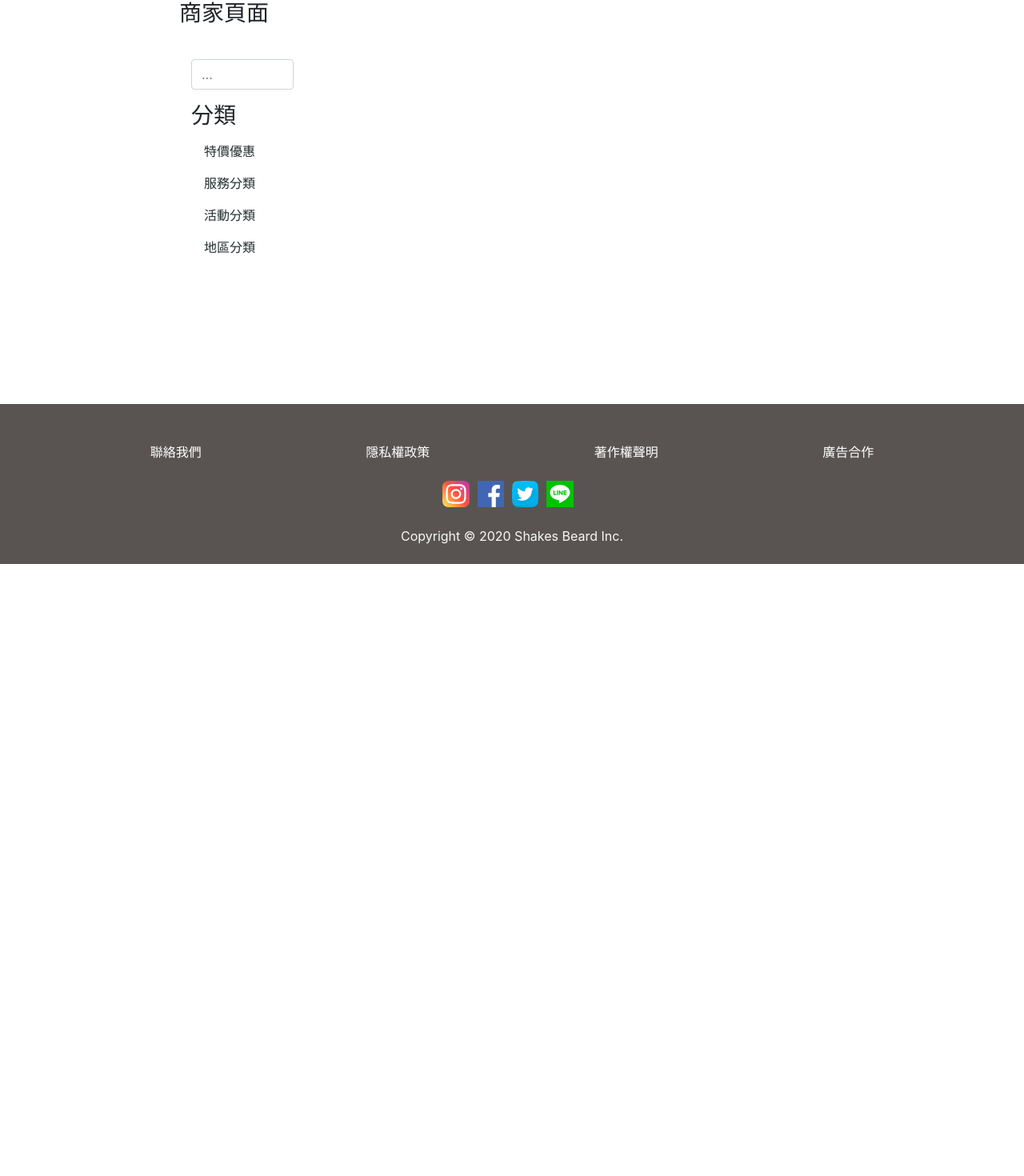
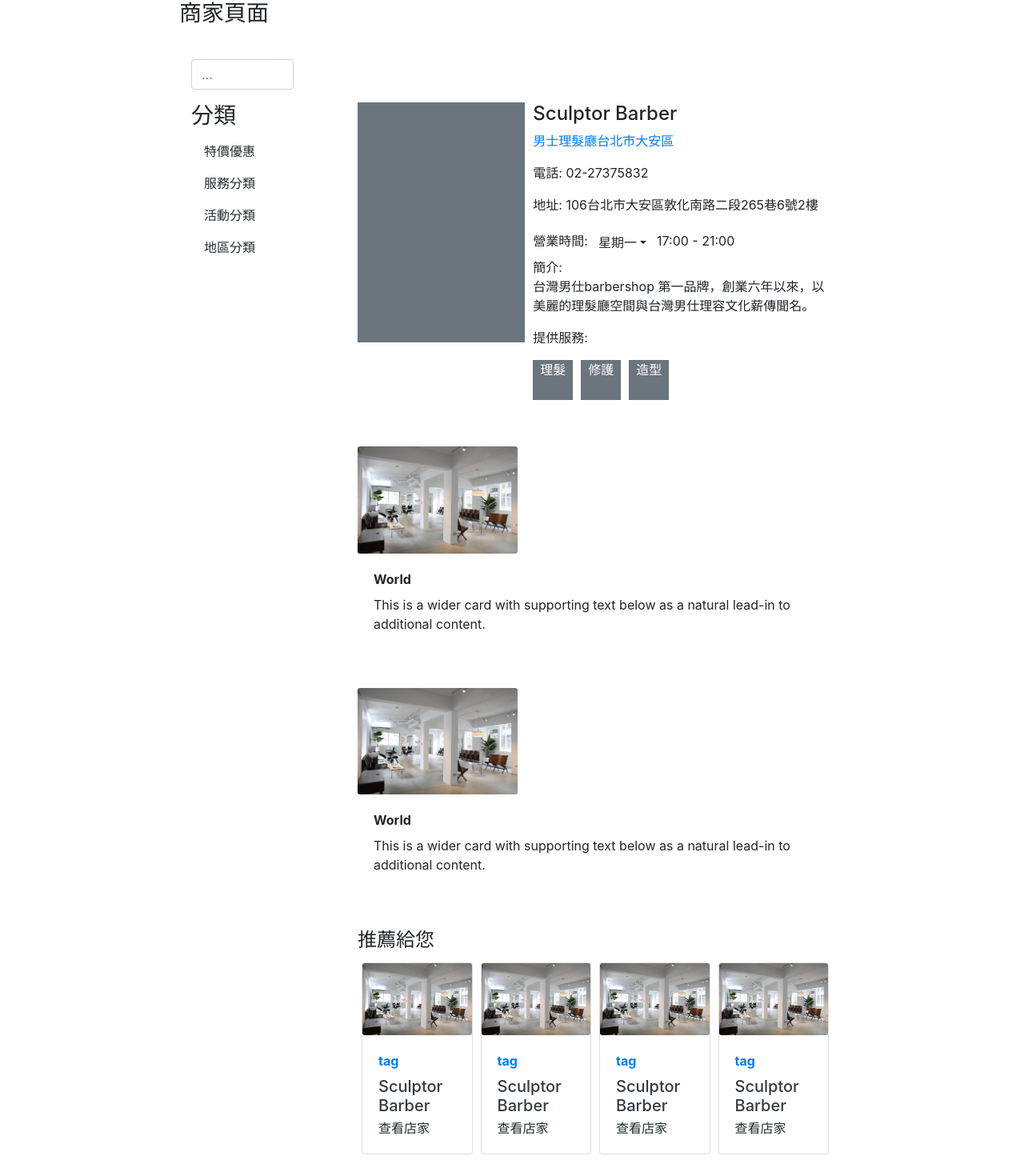
Before and after one commit to Kos8943/shakes-beard, a React (Create React App) app: page /shopdetail in a window 1280 px wide. Shown: the part 140-1610 px from the top of the page at 80% size. Before the commit the page ends 845 px from the top, so only its background shows below. Built offline with nearby package versions, Linux system fonts and the light colour scheme.

Commit message:
add components into ShopDetail

```diff
--- /dev/null
+++ b/src/chen/components/Description.js
@@ -0,0 +1,19 @@
+import React from 'react'
+import '../../styles/custom.scss'
+
+function Description(props) {
+  console.log('Services', props)
+  return (
+    <>
+          <div className="card-img-left testImg mt-5">
+            <img src={require('../components/card01.jpg')} className="card-img" alt="..." />
+          </div>
+           <div className="card-body d-flex flex-column align-items-start">
+            <strong className="d-inline-block mb-2">World</strong>
+            <p className="card-text mb-auto">This is a wider card with supporting text below as a natural lead-in to additional content.</p>
+          </div>
+    </>
+  )
+}
+
+export default Description
--- /dev/null
+++ b/src/chen/components/InfoSection.js
@@ -0,0 +1,58 @@
+import React from 'react'
+import { Dropdown } from 'react-bootstrap'
+import '../../styles/custom.scss'
+import { Link } from 'react-router-dom'
+
+function InfoSection(props) {
+  console.log('InfoSection', props)
+  return (
+    <>
+      <div className="test1"></div>
+        {/* <div className="test2"></div>
+        <div className="test2"></div>
+        <div className="test2"></div> */}
+        {/* card-body、card-title、card-text、card-link */}
+         <div className="info">
+            <h4 className="">Sculptor Barber</h4>
+            <Link to="#">
+              男士理髮廳
+            </Link>
+             <Link to="#">
+              台北市大安區
+            </Link>
+            <p className="mt-3">電話:  02-27375832</p>
+            <p>地址:  106台北市大安區敦化南路二段265巷6號2樓</p>
+            <Dropdown>
+            營業時間:
+             <Dropdown.Toggle id="dropdown-basic" className="day" variant="">星期一
+                  </Dropdown.Toggle>
+
+                  <Dropdown.Menu>
+                   <Dropdown.Item>星期二</Dropdown.Item>
+                   <Dropdown.Item>星期三</Dropdown.Item>
+                   <Dropdown.Item>星期四</Dropdown.Item>
+                   <Dropdown.Item>星期五</Dropdown.Item>
+                   <Dropdown.Item>星期六</Dropdown.Item>
+                   <Dropdown.Item>星期日</Dropdown.Item>
+                 </Dropdown.Menu>
+                 17:00 - 21:00
+                 </Dropdown>
+            <p>簡介:<br/>台灣男仕barbershop 第一品牌，創業六年以來，以美麗的理髮廳空間與台灣男仕理容文化薪傳聞名。</p>
+            <p>提供服務:</p>
+            <div className="d-flex">
+              <div className="test3">
+                理髮
+              </div>
+              <div className="test3">
+                修護
+              </div>
+              <div className="test3">
+                造型
+              </div>
+            </div>
+          </div>
+    </>
+  )
+}
+
+export default InfoSection
--- /dev/null
+++ b/src/chen/components/Recommend.js
@@ -0,0 +1,71 @@
+import React from 'react'
+import '../../styles/custom.scss'
+
+function Recommend(props) {
+  console.log('Recommend', props)
+  return (
+    <>
+          <h4 className="mt-5">推薦給您</h4>
+          <div className="d-flex mb-5">
+              <div class="card recommend">
+                <div className="card-img">
+                  <img src={require('../components/card01.jpg')} className="card-img" alt="..." />
+                </div>
+                <div class="card-body d-flex flex-column align-items-start">
+                  <strong class="d-inline-block mb-2 text-primary">tag</strong>
+                  <h5 class="mb-1">
+                    <a class="text-dark" href="#">Sculptor Barber</a>
+                  </h5>
+                  {/* <div class="mb-1 text-muted">Nov 12</div> */}
+                  {/* <p class="card-text mb-auto">This is a wider card with supporting text below as a natural lead-in to additional content.</p> */}
+                  <a href="#">查看店家</a>
+                </div>
+              </div>
+              <div class="card recommend">
+                <div className="card-img">
+                  <img src={require('../components/card01.jpg')} className="card-img" alt="..." />
+                </div>
+                <div class="card-body d-flex flex-column align-items-start">
+                  <strong class="d-inline-block mb-2 text-primary">tag</strong>
+                  <h5 class="mb-1">
+                    <a class="text-dark" href="#">Sculptor Barber</a>
+                  </h5>
+                  {/* <div class="mb-1 text-muted">Nov 12</div> */}
+                  {/* <p class="card-text mb-auto">This is a wider card with supporting text below as a natural lead-in to additional content.</p> */}
+                  <a href="#">查看店家</a>
+                </div>
+              </div>
+              <div class="card recommend">
+                <div className="card-img">
+                  <img src={require('../components/card01.jpg')} className="card-img" alt="..." />
+                </div>
+                <div class="card-body d-flex flex-column align-items-start">
+                  <strong class="d-inline-block mb-2 text-primary">tag</strong>
+                  <h5 class="mb-1">
+                    <a class="text-dark" href="#">Sculptor Barber</a>
+                  </h5>
+                  {/* <div class="mb-1 text-muted">Nov 12</div> */}
+                  {/* <p class="card-text mb-auto">This is a wider card with supporting text below as a natural lead-in to additional content.</p> */}
+                  <a href="#">查看店家</a>
+                </div>
+              </div>
+              <div class="card recommend">
+                <div className="card-img">
+                  <img src={require('../components/card01.jpg')} className="card-img" alt="..." />
+                </div>
+                <div class="card-body d-flex flex-column align-items-start">
+                  <strong class="d-inline-block mb-2 text-primary">tag</strong>
+                  <h5 class="mb-1">
+                    <a class="text-dark" href="#">Sculptor Barber</a>
+                  </h5>
+                  {/* <div class="mb-1 text-muted">Nov 12</div> */}
+                  {/* <p class="card-text mb-auto">This is a wider card with supporting text below as a natural lead-in to additional content.</p> */}
+                  <a href="#">查看店家</a>
+                </div>
+              </div>
+          </div>
+    </>
+  )
+}
+
+export default Recommend
--- a/src/chen/pages/ShopDetail.js
+++ b/src/chen/pages/ShopDetail.js
@@ -4,8 +4,13 @@
 // import Pagination from '../components/Pagination'
 import CatesAside from '../components/CatesAside'
 import Search from '../components/Search'
+import InfoSection from '../components/InfoSection'
+import Description from '../components/Description'
+import Recommend from '../components/Recommend'
 
-function ShopDetail(props) {
+import { Tabs,Tab } from 'react-bootstrap'
+
+function ShopList(props) {
   console.log('ShopDetail', props)
   return (
     <>
@@ -23,12 +28,23 @@
           <div className="col-3">
             <CatesAside />
           </div>
-          <div className="col-9 cardGroup">{/* 詳細內容 */}</div>
+          {/* cardGroup */}
+          <div className="col-9 cardGroup">
+            <InfoSection/>
+          </div>
         </div>
-        {/* <Pagination /> */}
+        <div className="row">
+          <div className="col-3"></div>
+          <div className="col-9">
+              {/* <Services/> */}
+              <Description/>
+              <Description/>
+              <Recommend/>
+          </div>
+        </div>
       </div>
     </>
   )
 }
 
-export default ShopDetail
+export default ShopList
--- a/src/styles/custom.scss
+++ b/src/styles/custom.scss
@@ -14,7 +14,7 @@
   background-color: #595452;
   height: 12.5rem;
   width: 100%;
-  color:#f8f8f8;
+  color: #f8f8f8;
   font-size: 1rem;
 
   font-size: 16px;
@@ -38,32 +38,28 @@
 .loginBtn {
   background-color: #f8f8f8;
   border: 0;
-    color: #232D2F;
+  color: #232d2f;
   border-radius: 4px;
   font-size: 12px;
   width: 40px;
 }
 
 .navBarFontSize {
-
   font-size: 16px;
-    color: #f8f8f8  !important;
+  color: #f8f8f8 !important;
 }
 
 .loginCartArea {
   margin-top: -10px;
 }
 
-.svg-area img{
+.svg-area img {
   height: 3%;
   width: 3%;
   margin-right: 0.625rem;
-
-
 }
-.svg-area{
+.svg-area {
   width: 100%;
-
 }
 .cartBtn {
   background-color: #595452;
@@ -121,7 +117,7 @@
   background-color: #fffffd;
 }
 
-  #searcyForm{
+#searcyForm {
   width: 70%;
   border: 1px solid #a69981;
 }
@@ -134,3 +130,38 @@
   background-color: #fffffd;
   width: 50%;
 }
+
+.info {
+  margin-left: 10px;
+}
+
+.test1 {
+  background-color: #6c757d;
+  width: 400px;
+  height: 300px;
+}
+
+.test2 {
+  background-color: #6c757d;
+  width: 80px;
+  height: 80px;
+  margin-left: 10px;
+}
+
+.test3 {
+  background-color: #6c757d;
+  width: 50px;
+  height: 50px;
+  margin: 0px 10px 10px 0px;
+  color: #fffffd;
+  text-align: center;
+}
+
+.testImg {
+  width: 200px;
+  /* height: 200px; */
+}
+
+.recommend {
+  width: 15rem;
+}
```
Lines whose indentation alone changed are shown as unchanged.
